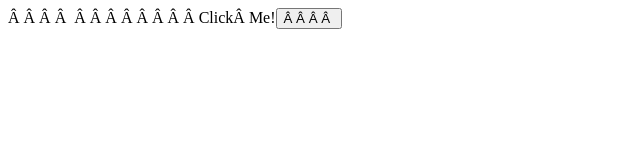
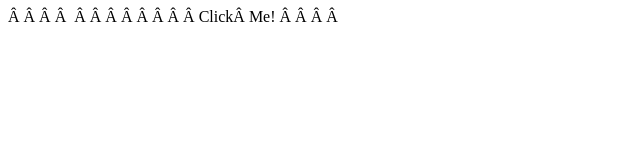
Before and after one commit to kiranadabala78/first1, a plain HTML site: page index.html in a window 1280 px wide. Shown: the full height of the page, 0-640 px from the left. Drawn offline with Linux system fonts and the light colour scheme.

Commit message:
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

```diff
--- a/index.html
+++ b/index.html
@@ -1,5 +1,5 @@
 <html>
     <body>
-        <button type="button" onclick="alert('Hello world!')">Click Me!<button>
+        <button type="button" onclick="alert('Hello world!')">Click Me!</body>
     </body>
 </html>
```
